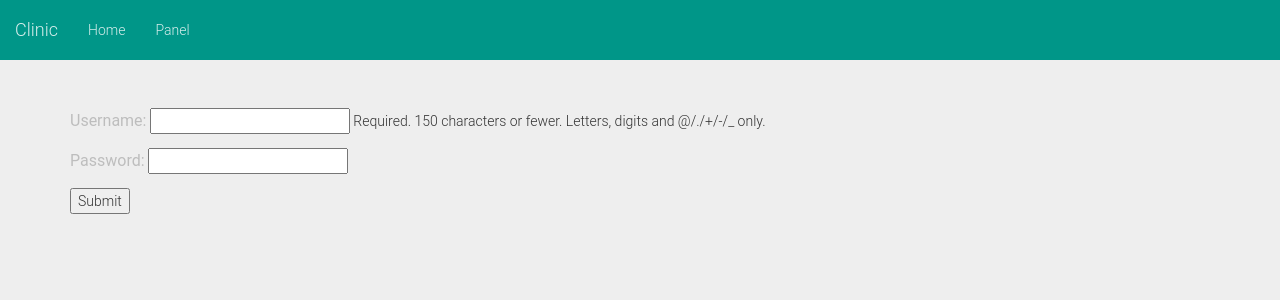
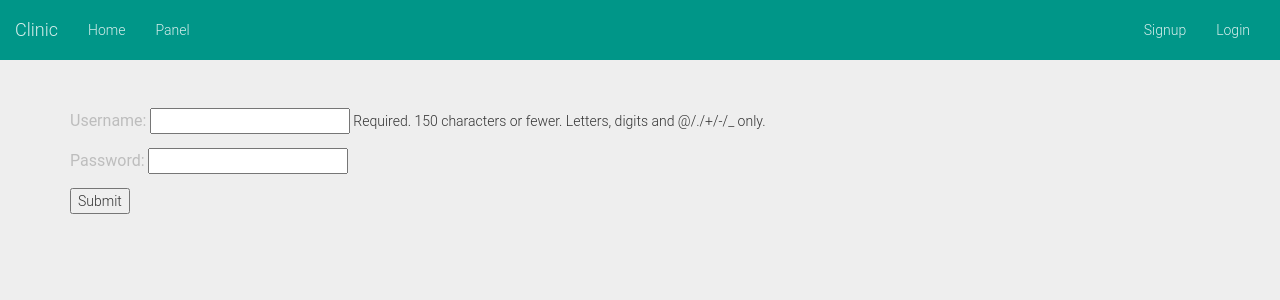
Before and after one commit to hosseinvand/Clinic, a Django app: page /login/ in a window 1280 px wide. Shown: the top 300 px of the page. Run offline with Django 3.2, Linux system fonts and the light colour scheme; some libraries are stand-ins or nearby versions.

Commit message:
update layout

```diff
--- a/templates/layout.html
+++ b/templates/layout.html
@@ -59,7 +59,7 @@
                 {#                <li><a href="javascript:void(0)">Link</a></li>#}
                 {% if user.is_authenticated %}
                     <li class="dropdown">
-                    <a href="bootstrap-elements.html" data-target="#" class="dropdown-toggle" data-toggle="dropdown">{{ user.username }}
+                        <a href="bootstrap-elements.html" data-target="#" class="dropdown-toggle" data-toggle="dropdown">Welcome {{ user.username }}
                             <b class="caret"></b></a>
                         <ul class="dropdown-menu">
                             <li><a href="javascript:void(0)">Action</a></li>
@@ -69,6 +69,9 @@
                             <li><a href="/logout">Logout</a></li>
                         </ul>
                     </li>
+                {% else %}
+                    <li><a href="/register">Signup</a></li>
+                    <li><a href="/login">Login</a></li>
                 {% endif %}
             </ul>
         </div>
```
Lines whose indentation alone changed are shown as unchanged.
